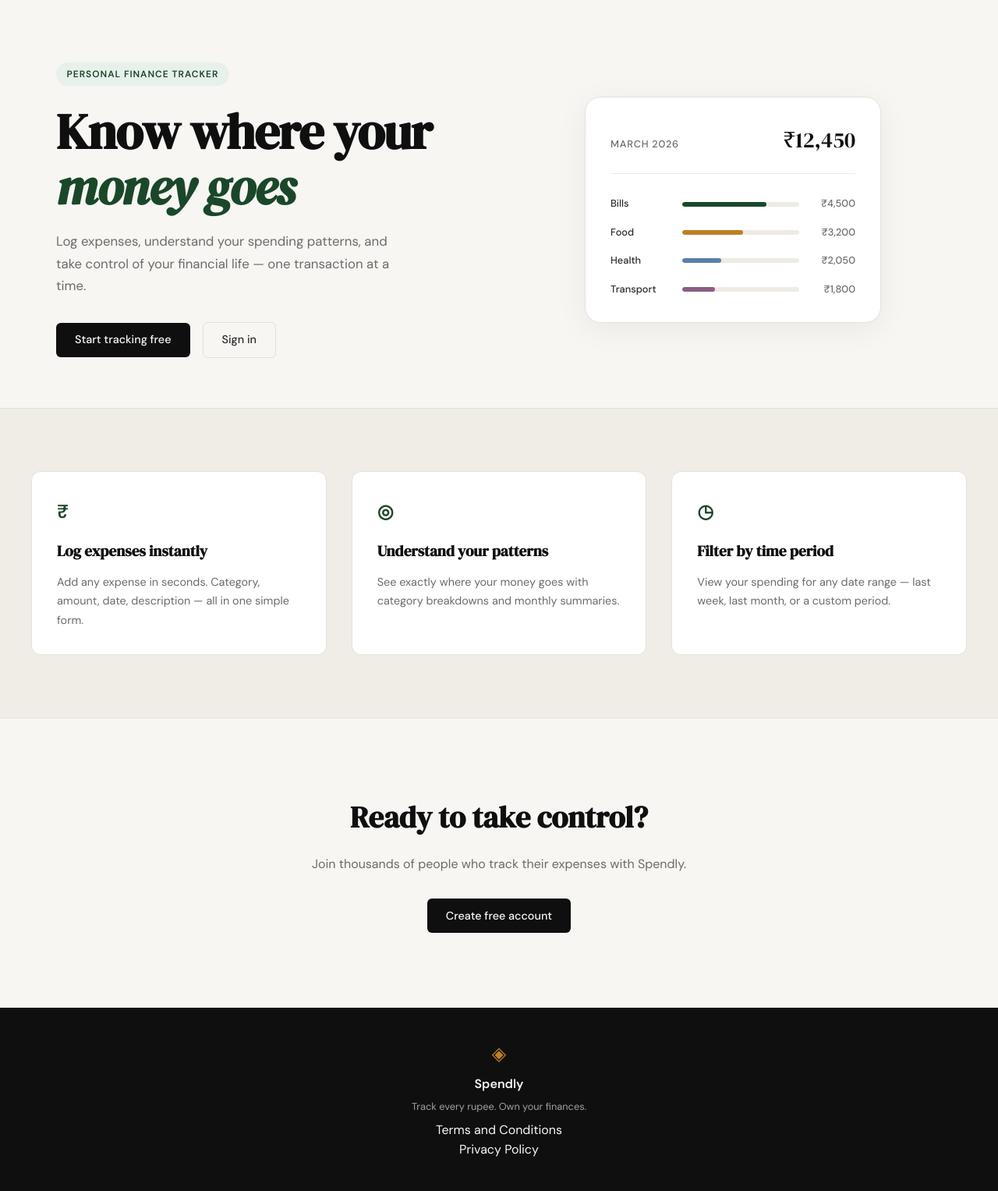
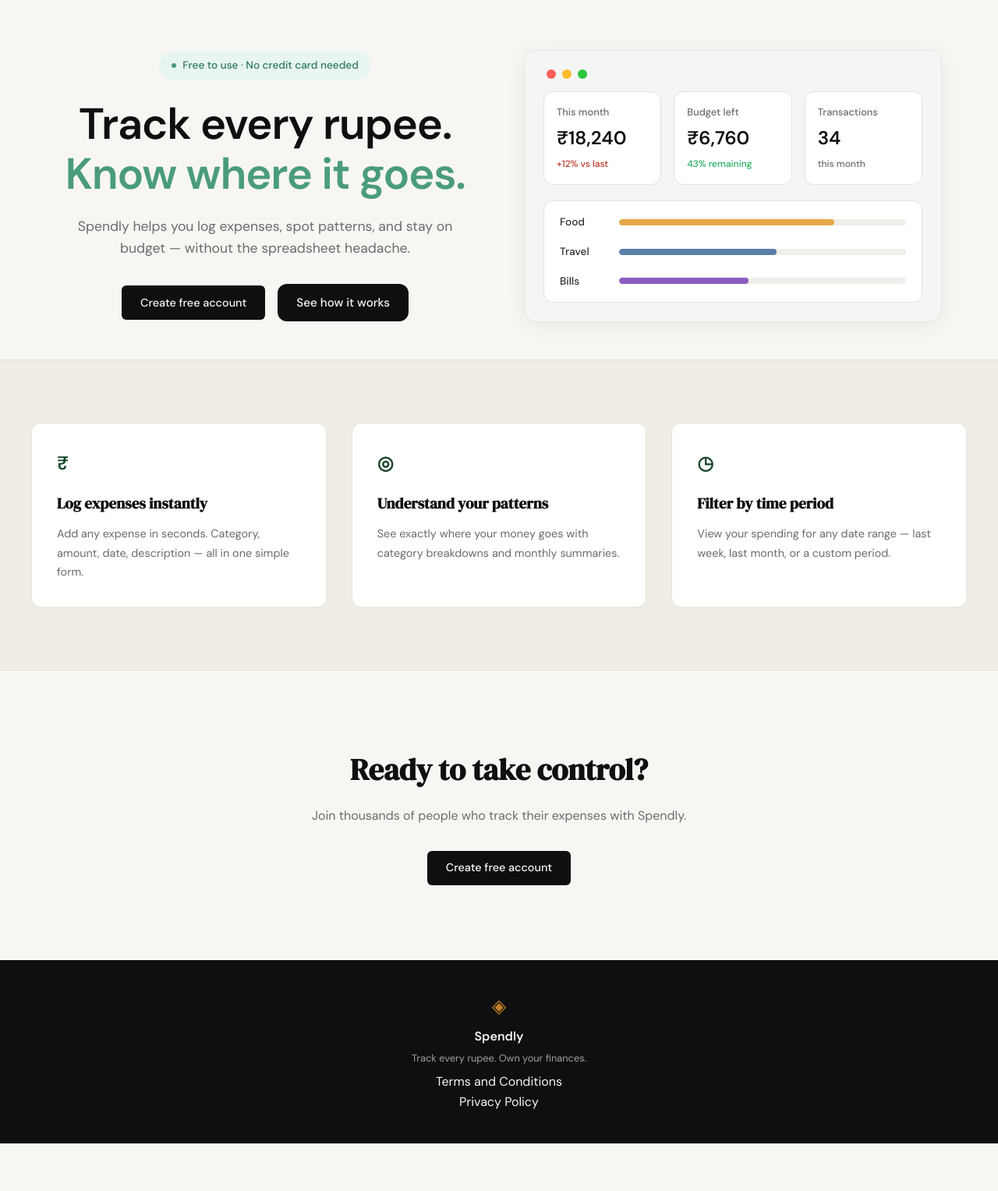
Before and after one commit to himanshu00519/Expense_tracker, a Flask app: page / in a window 1280 px wide. Shown: the part 61-1588 px from the top of the page at 78% size. After the commit the page ends 1527 px from the top, so only its background shows below. Run offline with Flask 3, Linux system fonts and the light colour scheme.

Commit message:
landing: redesign hero section to match mockup

```diff
--- a/static/css/style.css
+++ b/static/css/style.css
@@ -124,7 +124,7 @@ a { color: inherit; text-decoration: none; }
 /* ------------------------------------------------------------------ */
 
 .hero {
-    padding: 5rem 2rem 4rem;
+    padding: 4rem 2rem 3rem;
     display: grid;
     grid-template-columns: 1fr 1fr;
     gap: 4rem;
@@ -133,49 +133,80 @@ a { color: inherit; text-decoration: none; }
     margin: 0 auto;
 }
 
+.hero-inner {
+    text-align: center;
+}
+
 .hero-badge {
-    display: inline-block;
-    background: var(--accent-light);
-    color: var(--accent);
-    font-size: 0.75rem;
-    font-weight: 600;
-    letter-spacing: 0.08em;
-    text-transform: uppercase;
-    padding: 0.35rem 0.85rem;
+    display: inline-flex;
+    align-items: center;
+    gap: 0.5rem;
+    background: #e8f5f0;
+    color: #2d7a5a;
+    font-size: 0.85rem;
+    font-weight: 500;
+    padding: 0.5rem 1rem;
     border-radius: 999px;
     margin-bottom: 1.5rem;
 }
 
+.badge-dot {
+    display: inline-block;
+    width: 6px;
+    height: 6px;
+    background: #4a9c7a;
+    border-radius: 50%;
+}
+
 .hero-title {
-    font-family: var(--font-display);
-    font-size: clamp(2.5rem, 5vw, 4rem);
-    line-height: 1.1;
+    font-family: var(--font-body);
+    font-size: clamp(2.5rem, 5vw, 3.5rem);
+    line-height: 1.15;
     letter-spacing: -0.02em;
     color: var(--ink);
+    font-weight: 600;
     margin-bottom: 1.25rem;
 }
 
-.hero-title em {
-    font-style: italic;
-    color: var(--accent);
+.hero-accent {
+    color: #4a9c7a;
+    font-weight: 600;
 }
 
 .hero-subtitle {
-    font-size: 1.05rem;
+    font-size: 1.1rem;
     color: var(--ink-muted);
-    line-height: 1.7;
-    max-width: 460px;
-    margin-bottom: 2rem;
+    line-height: 1.6;
+    max-width: 500px;
+    margin: 0 auto 2rem;
 }
 
 .hero-actions {
     display: flex;
     gap: 1rem;
     align-items: center;
+    justify-content: center;
 }
 
+.btn-secondary {
+    display: inline-block;
+    background: var(--ink);
+    color: var(--paper);
+    padding: 0.75rem 1.5rem;
+    border-radius: 12px;
+    font-family: var(--font-body);
+    font-size: 0.95rem;
+    font-weight: 500;
+    cursor: pointer;
+    border: none;
+    transition: background 0.2s;
+    text-decoration: none;
+}
+
+.btn-secondary:hover { background: #1a1a1a; }
+
 /* ------------------------------------------------------------------ */
-/* Mock card (hero visual)                                             */
+/* Dashboard mockup (hero visual)                                      */
 /* ------------------------------------------------------------------ */
 
 .hero-visual {
@@ -183,78 +214,111 @@ a { color: inherit; text-decoration: none; }
     justify-content: center;
 }
 
-.mock-card {
+.dashboard-mockup {
+    background: #f5f5f4;
+    border: 1px solid #e5e5e3;
+    border-radius: 16px;
+    padding: 1.5rem;
+    width: 100%;
+    max-width: 680px;
+    box-shadow: 0 4px 24px rgba(0,0,0,0.06);
+}
+
+.mockup-header {
+    display: flex;
+    gap: 0.5rem;
+    margin-bottom: 1rem;
+    padding-left: 0.25rem;
+}
+
+.mockup-dot {
+    width: 12px;
+    height: 12px;
+    border-radius: 50%;
+}
+
+.mockup-dot.red { background: #ff5f57; }
+.mockup-dot.yellow { background: #febc2e; }
+.mockup-dot.green { background: #28c840; }
+
+.mockup-stats {
+    display: grid;
+    grid-template-columns: repeat(3, 1fr);
+    gap: 1rem;
+    margin-bottom: 1.25rem;
+}
+
+.stat-card {
     background: var(--paper-card);
     border: 1px solid var(--border);
-    border-radius: var(--radius-lg);
-    padding: 2rem;
-    width: 100%;
-    max-width: 380px;
-    box-shadow: 0 8px 40px rgba(0,0,0,0.06);
+    border-radius: 12px;
+    padding: 1rem;
+    display: flex;
+    flex-direction: column;
+    gap: 0.25rem;
 }
 
-.mock-card-header {
-    display: flex;
-    justify-content: space-between;
-    align-items: baseline;
-    margin-bottom: 1.75rem;
-    padding-bottom: 1.25rem;
-    border-bottom: 1px solid var(--border-soft);
+.stat-label {
+    font-size: 0.8rem;
+    color: var(--ink-muted);
+    font-weight: 500;
 }
 
-.mock-label {
-    font-size: 0.8rem;
-    font-weight: 500;
-    color: var(--ink-muted);
-    text-transform: uppercase;
-    letter-spacing: 0.06em;
+.stat-value {
+    font-size: 1.5rem;
+    color: var(--ink);
+    font-weight: 600;
+    font-family: var(--font-body);
 }
 
-.mock-total {
-    font-family: var(--font-display);
-    font-size: 1.75rem;
-    color: var(--ink);
+.stat-change {
+    font-size: 0.75rem;
+    font-weight: 500;
 }
 
-.mock-bars { display: flex; flex-direction: column; gap: 1rem; }
+.stat-change.positive { color: #c0392b; }
+.stat-change.remaining { color: #27ae60; }
+.stat-change.muted { color: var(--ink-muted); }
 
-.mock-bar-row {
-    display: grid;
-    grid-template-columns: 80px 1fr 60px;
-    align-items: center;
-    gap: 0.75rem;
+.mockup-bars {
+    background: var(--paper-card);
+    border: 1px solid var(--border);
+    border-radius: 12px;
+    padding: 1rem 1.25rem;
+    display: flex;
+    flex-direction: column;
+    gap: 1rem;
 }
 
-.mock-cat {
-    font-size: 0.8rem;
-    font-weight: 500;
-    color: var(--ink-soft);
+.bar-row {
+    display: grid;
+    grid-template-columns: 60px 1fr;
+    align-items: center;
+    gap: 1rem;
 }
 
-.mock-bar-track {
-    height: 6px;
-    background: var(--border-soft);
+.bar-cat {
+    font-size: 0.85rem;
+    color: var(--ink-soft);
+    font-weight: 500;
+}
+
+.bar-track {
+    height: 8px;
+    background: #f0eee9;
     border-radius: 999px;
     overflow: hidden;
 }
 
-.mock-bar {
+.bar-fill {
     height: 100%;
-    background: var(--accent);
     border-radius: 999px;
     transition: width 0.6s ease;
 }
 
-.mock-bar-2 { background: var(--accent-2); }
-.mock-bar-3 { background: #5b7fa6; }
-.mock-bar-4 { background: #8b5e83; }
-
-.mock-amt {
-    font-size: 0.8rem;
-    font-weight: 500;
-    color: var(--ink-muted);
-    text-align: right;
-}
+.bar-fill.food { background: #e6a84a; }
+.bar-fill.travel { background: #5b7fa6; }
+.bar-fill.bills { background: #8b5ec4; }
 
 /* ------------------------------------------------------------------ */
 /* Buttons                                                             */
--- a/templates/landing.html
+++ b/templates/landing.html
@@ -6,55 +6,65 @@
 
 <section class="hero">
     <div class="hero-inner">
-        <div class="hero-badge">Personal Finance Tracker</div>
+        <div class="hero-badge">
+            <span class="badge-dot"></span>
+            Free to use · No credit card needed
+        </div>
         <h1 class="hero-title">
-            Know where your<br>
-            <em>money goes</em>
+            Track every rupee.<br>
+            <span class="hero-accent">Know where it goes.</span>
         </h1>
         <p class="hero-subtitle">
-            Log expenses, understand your spending patterns,
-            and take control of your financial life —
-            one transaction at a time.
+            Spendly helps you log expenses, spot patterns, and stay
+            on budget — without the spreadsheet headache.
         </p>
         <div class="hero-actions">
-            <a href="{{ url_for('register') }}" class="btn-primary">Start tracking free</a>
-            <a href="{{ url_for('login') }}" class="btn-ghost">Sign in</a>
+            <a href="{{ url_for('register') }}" class="btn-primary">Create free account</a>
+            <a href="#how-it-works" class="btn-secondary">See how it works</a>
         </div>
     </div>
     <div class="hero-visual">
-        <div class="mock-card">
-            <div class="mock-card-header">
-                <span class="mock-label">March 2026</span>
-                <span class="mock-total">₹12,450</span>
+        <div class="dashboard-mockup">
+            <div class="mockup-header">
+                <span class="mockup-dot red"></span>
+                <span class="mockup-dot yellow"></span>
+                <span class="mockup-dot green"></span>
             </div>
-            <div class="mock-bars">
-                <div class="mock-bar-row">
-                    <span class="mock-cat">Bills</span>
-                    <div class="mock-bar-track">
-                        <div class="mock-bar" style="width: 72%"></div>
+            <div class="mockup-stats">
+                <div class="stat-card">
+                    <span class="stat-label">This month</span>
+                    <span class="stat-value">₹18,240</span>
+                    <span class="stat-change positive">+12% vs last</span>
+                </div>
+                <div class="stat-card">
+                    <span class="stat-label">Budget left</span>
+                    <span class="stat-value">₹6,760</span>
+                    <span class="stat-change remaining">43% remaining</span>
+                </div>
+                <div class="stat-card">
+                    <span class="stat-label">Transactions</span>
+                    <span class="stat-value">34</span>
+                    <span class="stat-change muted">this month</span>
+                </div>
+            </div>
+            <div class="mockup-bars">
+                <div class="bar-row">
+                    <span class="bar-cat">Food</span>
+                    <div class="bar-track">
+                        <div class="bar-fill food" style="width: 75%"></div>
                     </div>
-                    <span class="mock-amt">₹4,500</span>
                 </div>
-                <div class="mock-bar-row">
-                    <span class="mock-cat">Food</span>
-                    <div class="mock-bar-track">
-                        <div class="mock-bar mock-bar-2" style="width: 52%"></div>
+                <div class="bar-row">
+                    <span class="bar-cat">Travel</span>
+                    <div class="bar-track">
+                        <div class="bar-fill travel" style="width: 55%"></div>
                     </div>
-                    <span class="mock-amt">₹3,200</span>
                 </div>
-                <div class="mock-bar-row">
-                    <span class="mock-cat">Health</span>
-                    <div class="mock-bar-track">
-                        <div class="mock-bar mock-bar-3" style="width: 33%"></div>
+                <div class="bar-row">
+                    <span class="bar-cat">Bills</span>
+                    <div class="bar-track">
+                        <div class="bar-fill bills" style="width: 45%"></div>
                     </div>
-                    <span class="mock-amt">₹2,050</span>
-                </div>
-                <div class="mock-bar-row">
-                    <span class="mock-cat">Transport</span>
-                    <div class="mock-bar-track">
-                        <div class="mock-bar mock-bar-4" style="width: 28%"></div>
-                    </div>
-                    <span class="mock-amt">₹1,800</span>
                 </div>
             </div>
         </div>
```
Also changed, not shown: file_1.txt (+4 -4 lines).
